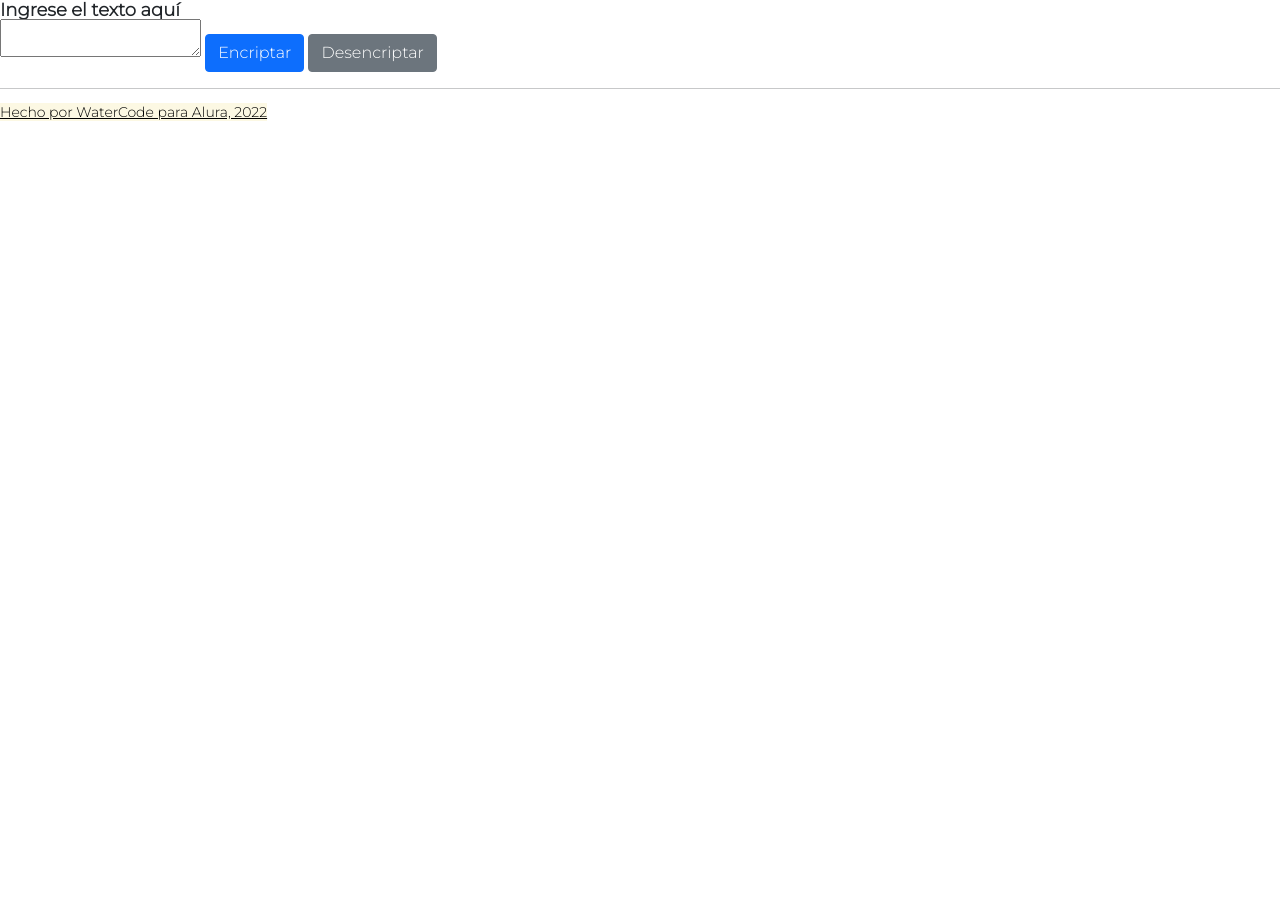
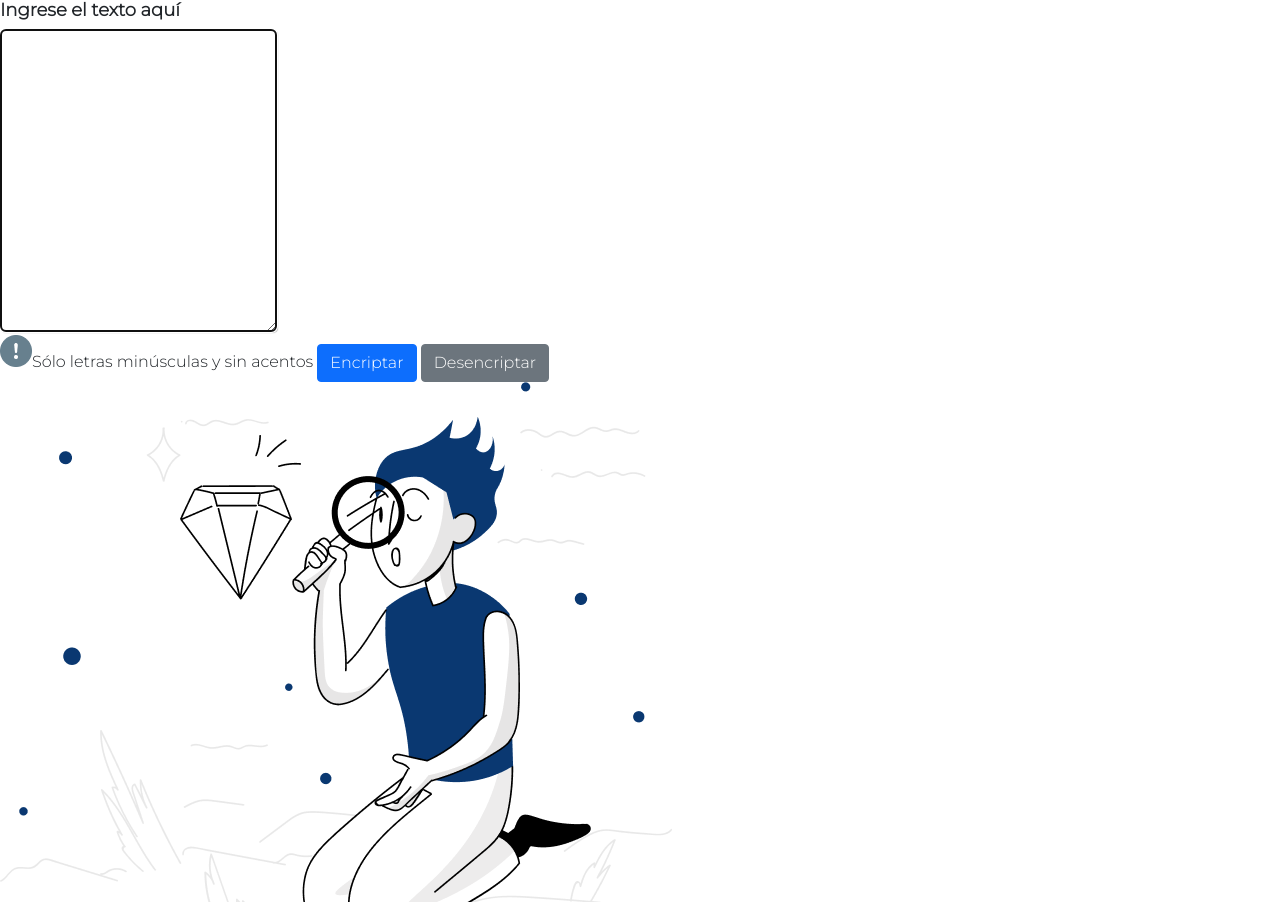
Before and after one commit to CodeAgua/Alura-Challenge-Oracle-ONE-Encriptador-de-Texto, a plain HTML site: page index.html in a window 1280 px wide. Shown: the part 50-952 px from the top of the page. Before the commit the page ends 800 px from the top, so only its background shows below. Drawn offline with nearby package versions, Linux system fonts and the light colour scheme.

Commit message:
Added all the necessary text and images.

```diff
--- a/css/index.css
+++ b/css/index.css
@@ -3,11 +3,27 @@
     font-family: 'Montserrat', sans-serif;
 }
 
-.titulo-principal {
+.label-principal {
     font-family: 'Inter', sans-serif;
     font-family: 'Montserrat', sans-serif;
     font-weight: bold;
     font-size: 18px;
+    display: block;
+    margin-bottom: 10px;
+    text-align: justify;
+
+}
+
+#texto-cript{
+    padding: 10px;
+    max-width: 100%;
+    line-height: 1.5;
+    border-radius: 5px;
+    border: 1px solid #ccc;
+    box-shadow: 1px 1px 1px #999;
+    font-size: 1.3rem;
+    letter-spacing: 1px;
+
 }
 
 .footer {
@@ -15,4 +31,15 @@
     font-family: 'Montserrat', sans-serif;
     font-weight: lighter;
     font-size: 14px;
+    text-align: center;
+    padding: 1em;
+    margin: 1em;
 }
+
+.img-advertencia{
+    display: inline;
+}
+
+.muñeco{
+    width: min-content;
+}
--- a/index.html
+++ b/index.html
@@ -25,17 +25,30 @@
           </div>
         </header>
 	</head>
+
     <body class="texto-cuerpo">
-      <div><h1 class="titulo-principal">Ingrese el texto aquí</h1></div>
-      <div>
+      <section class="textarea-section">
         <form>
-          <textarea>
+          <label for="texto-cript" class="label-principal"><h1>Ingrese el texto aquí</h1></label>
+          <textarea id="texto-cript" name="texto-cript" autocomplete="on" autofocus rows="9" cols="20"></textarea>
+        </form>
+      </section>
 
-          </textarea>
+      <section class="button-section">
+        <div>
+          <span><img class="img-advertencia" src="/img/Advertencia 2x.png" alt="Signo de advertencia">Sólo letras minúsculas y sin acentos</span>
           <button type="button" class="btn btn-primary">Encriptar</button>
           <button type="button" class="btn btn-secondary">Desencriptar</button>
-        </form>
-      </div>
+        </div>
+      </section>
+
+      <section class="criptresults-section">
+        <div>
+        <img class="muñeco" src="/img/Muñeco Alura 1x.png" alt="Persona observando un diamante con una lupa">
+        <span>Ningún mensaje fue encontrado</span>
+        <span>Ingresa el texto que deseas encriptar o desencriptar.</span>
+        </div>
+      </section>
     </body>
     <hr>
     <footer class="footer"><mark><u>Hecho por WaterCode para Alura, 2022 </u></mark></footer>
```
